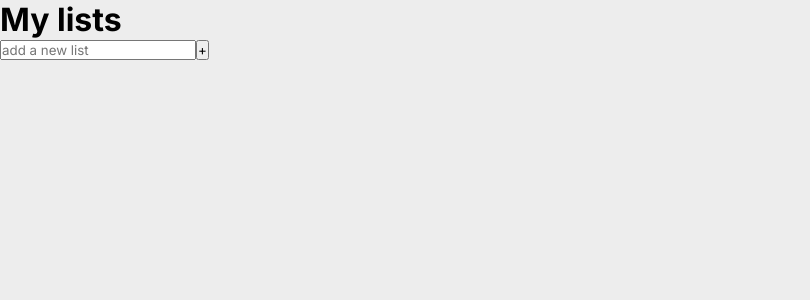
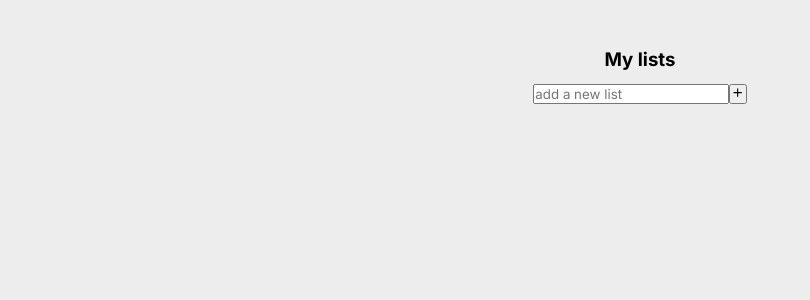
Before and after one commit to lz-junior/tasks, a React (Vite) app: page / in a window 1280 px wide. Shown: the top 300 px of the page, without its empty margins (0-810 px from the left). Built offline with nearby package versions, Linux system fonts and the light colour scheme; a web font is replaced by a local one.

Commit message:
styles home page started

```diff
--- /dev/null
+++ b/src/pages/Home/home.css
@@ -0,0 +1,11 @@
+.container {
+  display: flex;
+  flex-direction: column;
+  justify-content: center;
+  align-items: center;
+  margin-top: 48px;
+}
+
+.container > h3 {
+  margin-bottom: 12px;
+}
--- a/src/pages/Home/index.tsx
+++ b/src/pages/Home/index.tsx
@@ -1,6 +1,8 @@
 // src/App.tsx
 import React, { useState } from 'react';
 import TaskList from './components/lists/taskList.tsx';
+import { IoMdAdd } from "react-icons/io";
+import "./home.css";
 
 
 
@@ -17,8 +19,8 @@ const Home: React.FC = ()=> {
   };
 
   return (
-    <div>
-      <h1>My lists</h1>
+    <div className="container">
+      <h3>My lists</h3>
 
       <TaskList tasks={tasks} />
 
@@ -29,7 +31,7 @@ const Home: React.FC = ()=> {
           onChange={(e)=> setTask(e.target.value)}
           placeholder="add a new list"
         />
-        <button type="submit">+</button>
+        <button type="submit"><IoMdAdd /></button>
       </form>
     </div>
   );
```
